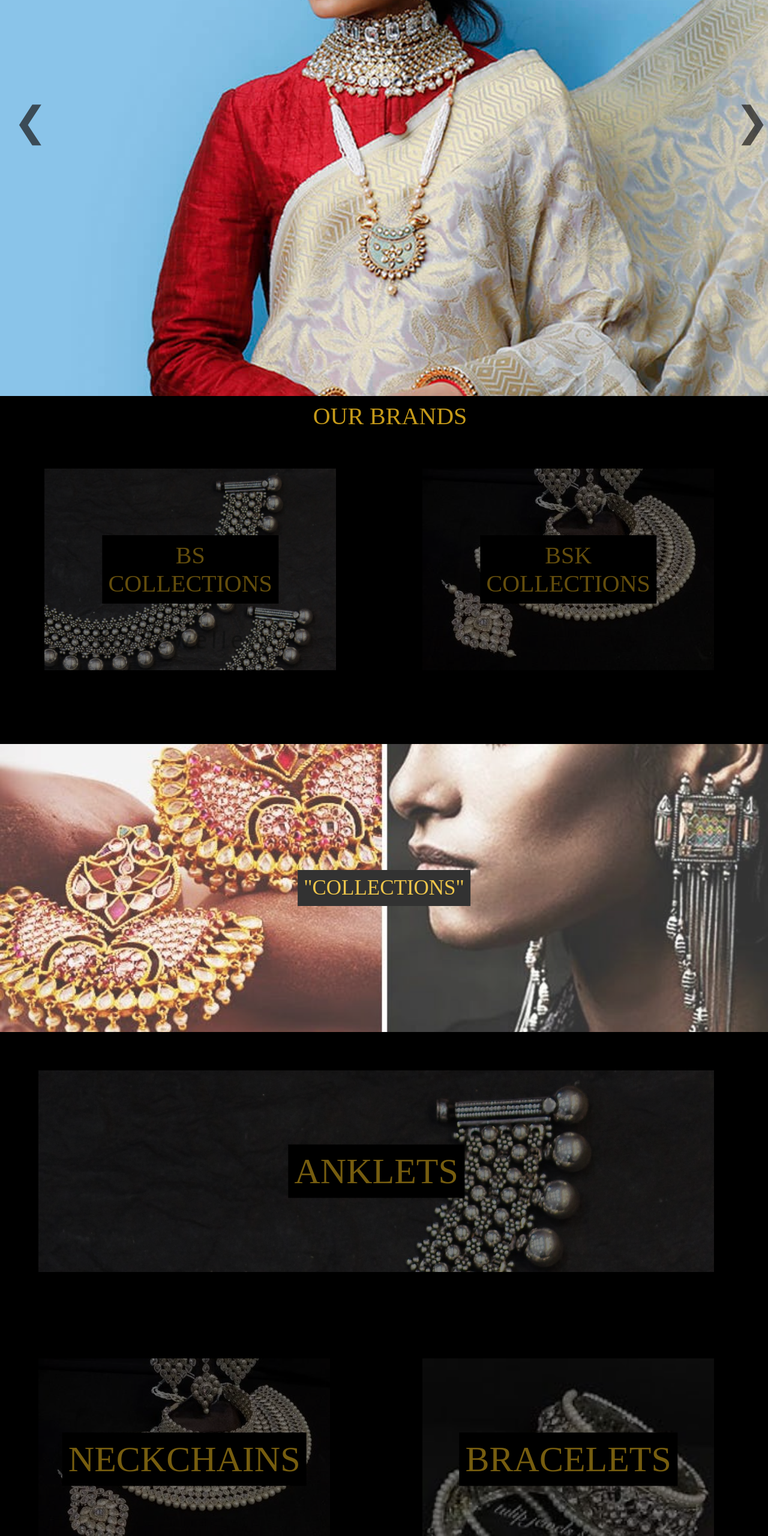
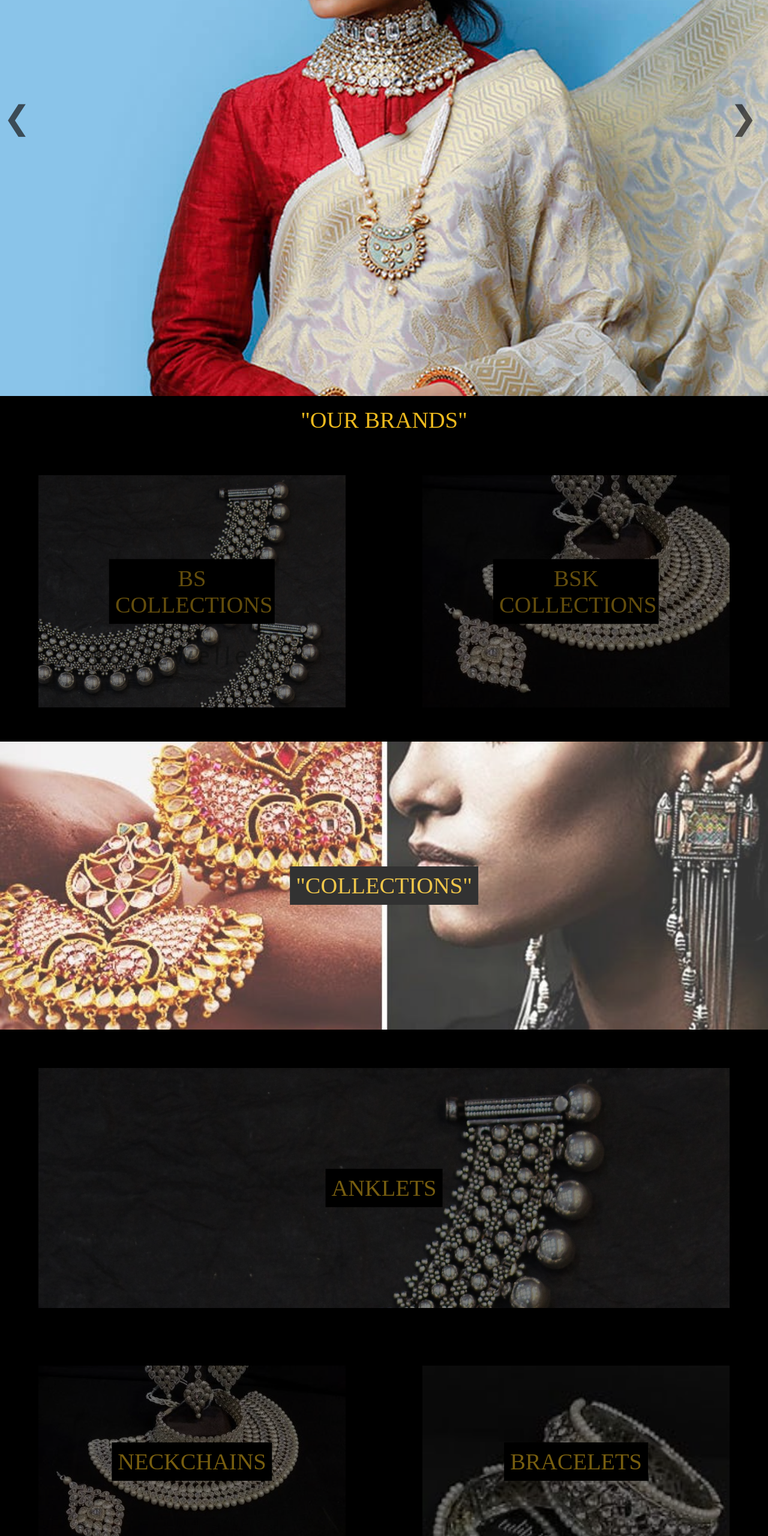
Before and after one commit to yashchapani/Bs_web, a plain HTML site: page demo/index.html in a window 1280 px wide. Shown: the part 240-2800 px from the top of the page at 60% size. Drawn offline with Linux system fonts and the light colour scheme.

Commit message:
mobile-view changed

```diff
--- a/demo/index.css
+++ b/demo/index.css
@@ -51,12 +51,12 @@ main {
 
 .nav a{
     padding: 20px;
-    color: #c59a19;
+    color: #ecb91e;
     text-decoration: none;
 }
 
 .nav .menu-button{
-    color: #c59a19;
+    color: #ecb91e;
     display: none;
 }
 
@@ -139,20 +139,17 @@ main {
     background-color: transparent;
     border: none;
     color: rgb(26, 25, 25);
-    padding: 15px 32px;
+    padding: 1vw;
     text-align: center;
     text-decoration-style: double;
-    font-size: 40px;
+    font-size: 2.5vw;
     margin: 4px 2px;
     cursor: pointer;
     opacity: 0.7;
     scale: 1.7;
  }
 
- .class1 .button:hover{
-     transform: scale(2.5);
-     opacity: 1;
- }
+
  .class1 .left-button{
      position: absolute;
      top: 50%;
@@ -162,8 +159,15 @@ main {
  .class1 .right-button{
      position: absolute;
      top: 50%;
-     left: 94%;
+     right: 1vw;
  }
+
+ .class1 .button:hover{
+    transform: scale(2);
+    opacity: 1;
+    padding: 0%;
+
+}
 
 /* ---------------- Content --------------------- */
 
@@ -176,29 +180,38 @@ main {
     transform: translate(-50%, -50%);
     background-color: #000;
     color: #ecb91e;
-    font-size: 60px;
+    font-size: 3vw;
     opacity: 1;
 }
 
+.Brands{
+    position: relative;
+    top: 100%;
+    width: 100%;
+    min-height: 10%;
+    background-color: black;
+}
 
 .BS_Brands, .class2, .class3{
     width: 100%;
-    height: 60%;
+    height: 62%;
     background-color: #000;
 }
 
 .BS_Brands{
-    padding: 10px;
-    font-size: 40px;
-    height: 70%;
+    display: flex;
+    position: relative;
+    font-size: 3vw;
+
     text-align: center;
     color: #c59a19;
+
 }
 .BS_Brands .BS{
-    position: absolute;
-    width: 38%;
-    height: 42%;
-    margin: 5% 5% 5% 5%;
+
+    width: 40%;
+    height: 78%;
+    margin: 4.1% 5% 5% 5%;
     background-image: url("images/anklets/main1.jpg");
     opacity: 0.5;
     background-size: cover;
@@ -211,11 +224,10 @@ main {
 }
 
 .BS_Brands .BSK{
-    position: absolute;
-    left: 50%;
-    width: 38%;
-    height: 42%;
-    margin: 5% 5% 5% 5%;
+
+    width: 40%;
+    height: 78%;
+    margin: 4.1% 5% 5% 5%;
     background-image: url("images/necklace/main1.jpg");
     opacity: 0.5;
     background-size: cover;
@@ -229,14 +241,33 @@ main {
 }
 
 .BS_Brands .Text{
-    font-size: 40px;
+    position: relative;
+    width: 20vw;
+    padding: 2%;
+    font-size: 3vw;
     opacity: 1;
     color: #c59a19;
 }
+
+
+@media (max-width: 850px){
+    .BS_Brands{
+        flex-direction: column;
+    }
+    .BS_Brands .BS{
+        width: 90%;
+    }
+
+    .BS_Brands .BSK{
+        width: 90%;
+    }
+}
+
+/*----------------------------------------Anklets-------------------------------*/
 .class2 .Anklets{
     position: absolute;
-    width: 88%;
-    height: 42%;
+    width: 90%;
+    height: 50%;
     margin: 5% 5% 5% 5%;
     background-image: url("images/anklets/main1.jpg");
     opacity: 0.5;
@@ -246,13 +277,16 @@ main {
 .class2 .Anklets:hover{
     transform: scale(1.2);
     opacity: 0.4;
+    margin: 5% 0% 0% 0%;
 }
 
 
+
+/*----------------------------------Rings&Bracelet----------------------*/
 .class3 .Rings{
     position: absolute;
-    width: 38%;
-    height: 42%;
+    width: 40%;
+    height: 40%;
     margin: 5% 5% 5% 5%;
     background-image: url("images/necklace/main1.jpg");
     opacity: 0.5;
@@ -268,8 +302,8 @@ main {
 
     position: absolute;
     left: 50%;
-    width: 38%;
-    height: 42%;
+    width: 40%;
+    height: 40%;
     margin: 5% 5% 5% 5%;
     background-image: url("images/bracelets/main.jpg");
     opacity: 0.5;
@@ -280,6 +314,45 @@ main {
     transform: scale(1.2);
     opacity: 0.4;
 }
+
+
+@media (max-width: 850px){
+    .class3{
+        position: relative;
+        width: 100%;
+        height: 100%;
+        background-color: #000;
+    }
+
+
+    .class3 .Rings{
+        position: absolute;
+        width: 90%;
+        height: 40%;
+        margin: 5% 5% 5% 5%;
+        background-image: url("images/necklace/main1.jpg");
+        opacity: 0.5;
+        background-size: cover;
+        background-repeat: no-repeat;
+    }
+
+    .class3 .Bracelets{
+
+        position: absolute;
+        top: 50%;
+        left: 0%;
+        width: 90%;
+        height: 40%;
+        margin: 5% 5% 5% 5%;
+        background-image: url("images/bracelets/main.jpg");
+        opacity: 0.5;
+        background-size: cover;
+        background-repeat: no-repeat;
+    }
+}
+
+
+/*--------------------------------------------------------------------------------*/
 
 .class5{
     position: relative;
@@ -296,9 +369,7 @@ main {
     position: absolute;
     border-top: #000;
     border-bottom: #000;
-    border-bottom-width: 20px;
-    border-top-width: 20px;
-    font-size: 35px;
+    font-size: 3vw;
     font-weight: 300;
     opacity: 1;
 }
--- a/demo/index.html
+++ b/demo/index.html
@@ -48,9 +48,8 @@
             <button class="button left-button" onclick="showSlide(-1)">&#10094;</button>
             <button class="button right-button" onclick="showSlide(1)">&#10095;</button>
         </div>
-
+        <div class="Brands"><div class="text">"OUR BRANDS"</div></div>
         <div class="BS_Brands">
-            OUR BRANDS
             <div class="BS">
                 <div class="text">BS COLLECTIONS</div>
             </div>
```
